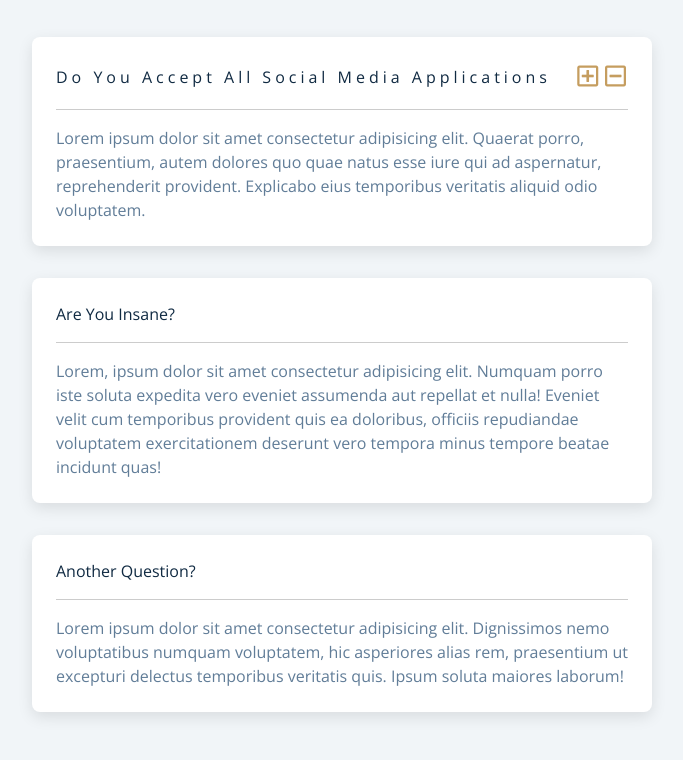
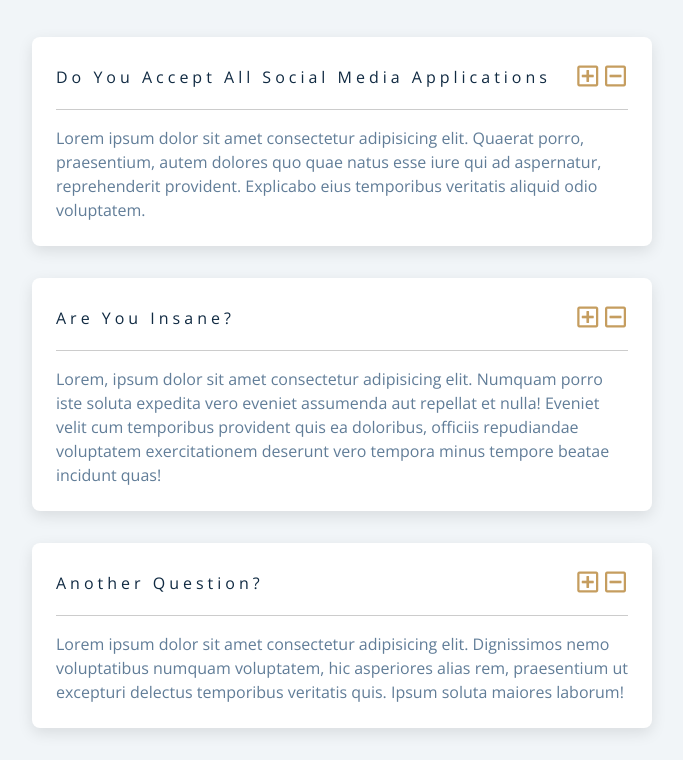
Before and after one commit to KennedyMungai/RandomJavascriptProjects, a plain HTML site: page Questions/index.html in a window 1280 px wide. Shown: the part 187-947 px from the top of the page, without its empty margins (298-981 px from the left). Drawn offline with nearby package versions, Linux system fonts and the light colour scheme.

Commit message:
Added the missing button objects

```diff
--- a/Questions/index.html
+++ b/Questions/index.html
@@ -41,7 +41,17 @@
             </article>
             <article class="question">
                 <div class="question-title">
-                    Are you insane?
+                    <p>
+                        Are you insane?
+                    </p>
+                    <button type="button" class="question-btn">
+                        <span class="plus-icon">
+                            <i class="far fa-plus-square"></i>
+                        </span>
+                        <span class="minus-icon">
+                            <i class="far fa-minus-square"></i>
+                        </span>
+                    </button>
                 </div>
                 <div class="question-text">
                     <p>
@@ -57,7 +67,17 @@
             </article>
             <article class="question">
                 <div class="question-title">
-                    Another Question?
+                    <p>
+                        Another Question?
+                    </p>
+                    <button type="button" class="question-btn">
+                        <span class="plus-icon">
+                            <i class="far fa-plus-square"></i>
+                        </span>
+                        <span class="minus-icon">
+                            <i class="far fa-minus-square"></i>
+                        </span>
+                    </button>
                 </div>
                 <div class="question-text">
                     <p>
```
